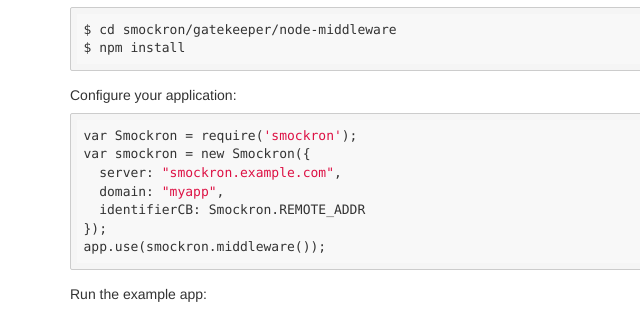
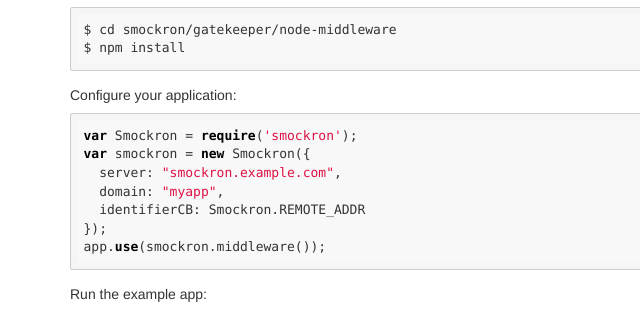
Before and after one commit to arodland/smockron, a plain HTML site: page index.html in a window 1280 px wide. Shown: the part 1658-1968 px from the top of the page, 0-640 px from the left. Drawn offline with Linux system fonts and the light colour scheme; a script that the page names is missing.

Commit message:
let hljs auto-detect for js

```diff
--- a/index.html
+++ b/index.html
@@ -84,7 +84,7 @@ $ npm install</code></pre>
 $ npm install</code></pre>
 
     Configure your application:
-    <pre><code class="language-bash">var Smockron = require('smockron');
+    <pre><code>var Smockron = require('smockron');
 var smockron = new Smockron({
   server: "smockron.example.com",
   domain: "myapp",
```
